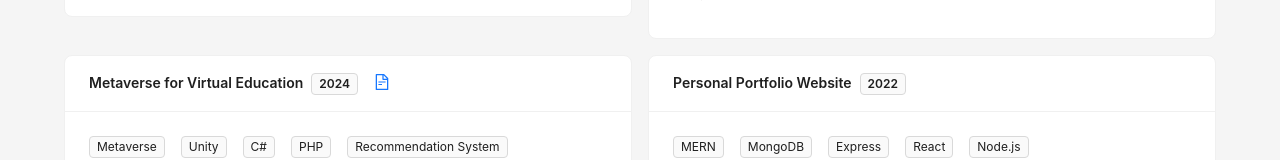
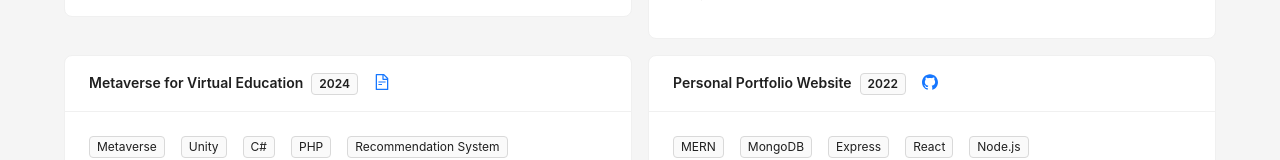
Before and after one commit to 1tongp/Personal-Website, a Next.js app: page /projects in a window 1280 px wide. Shown: the part 617-777 px from the top of the page. Built offline with nearby package versions, Linux system fonts and the light colour scheme.

Commit message:
update the link for personal web

```diff
--- a/data/projects.ts
+++ b/data/projects.ts
@@ -67,7 +67,7 @@ export const projects = [
     role: 'SWE',
     tags: ['MERN', 'MongoDB', 'Express', 'React', 'Node.js'],
     summary: 'My personal portfolio website showcasing my projects and skills, built with MERN stack.',
-    github: ''
+    github: 'https://github.com/1tongp/Personal-Website#'
   },
   {
     id: 'hsbc-crm',
```
